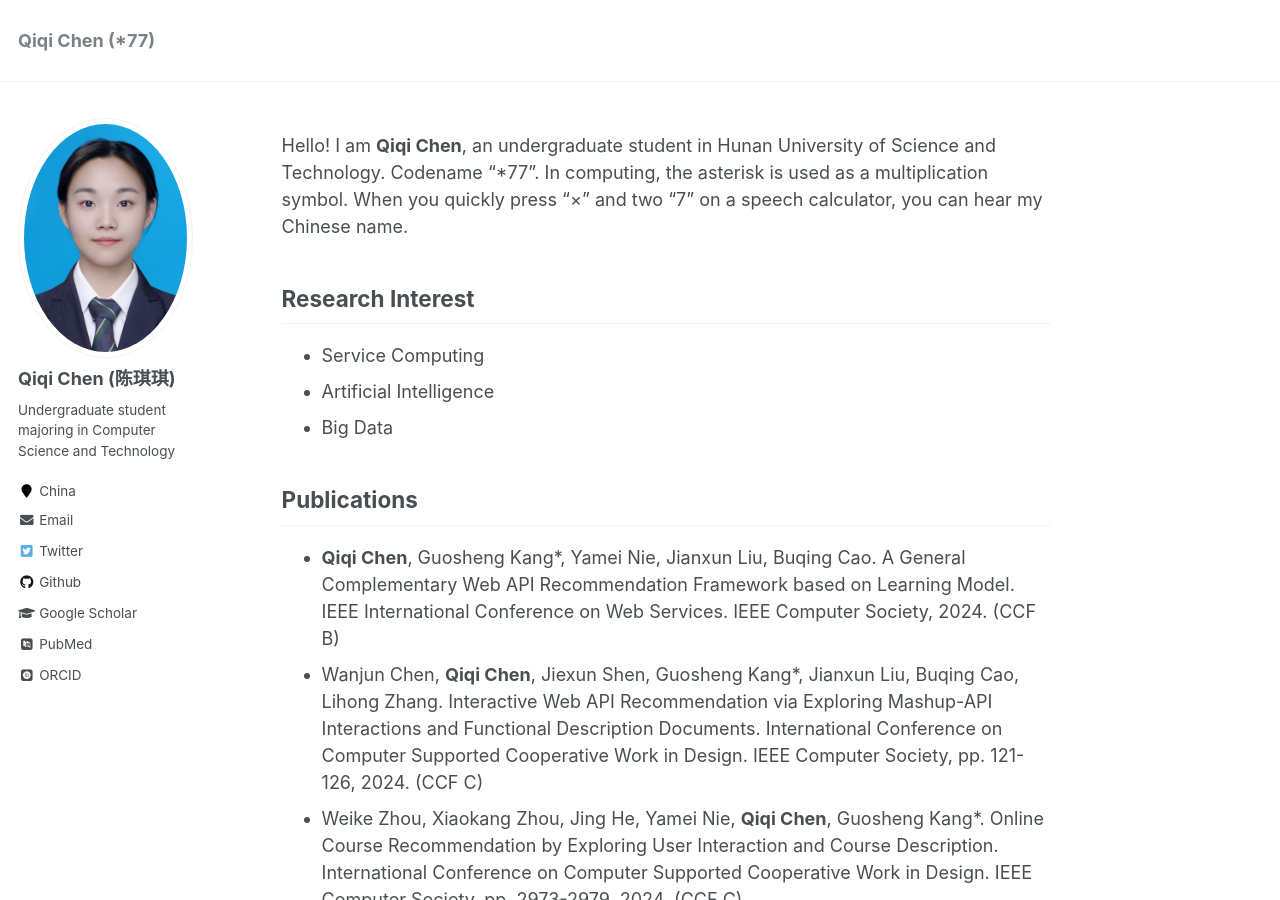
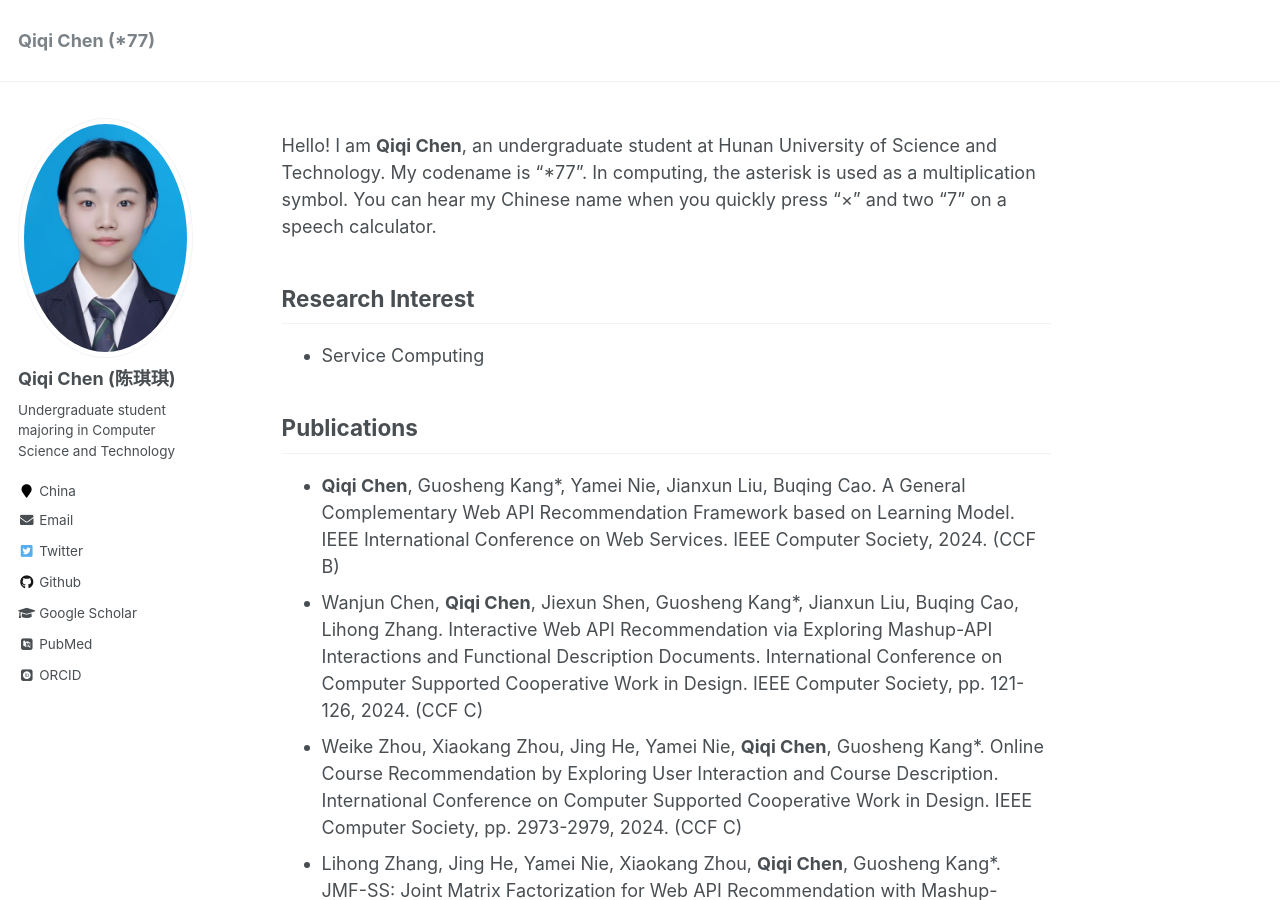
Before and after one commit to ZLihong/zlihong.github.io, a Jekyll site: the page built from _pages/about.md, in a window 1280 px wide and 900 px high. Built offline with Jekyll 4.4.1, drawn with Linux system fonts in a browser that asks for light colours; some web fonts are replaced.

Commit message:
Update about.md

```diff
--- a/_pages/about.md
+++ b/_pages/about.md
@@ -7,13 +7,11 @@ redirect_from:
   - /about/
   - /about.html
 ---
-Hello! I am **Qiqi Chen**, an undergraduate student in Hunan University of Science and Technology. Codename "*77". In computing, the asterisk is used as a multiplication symbol. When you quickly press "×" and two "7" on a speech calculator, you can hear my Chinese name.
+Hello! I am **Qiqi Chen**, an undergraduate student at Hunan University of Science and Technology. My codename is "*77". In computing, the asterisk is used as a multiplication symbol. You can hear my Chinese name when you quickly press "×" and two "7" on a speech calculator.
 
 ## Research Interest
 
 * Service Computing
-* Artificial Intelligence
-* Big Data
 
 ## Publications
 
```
